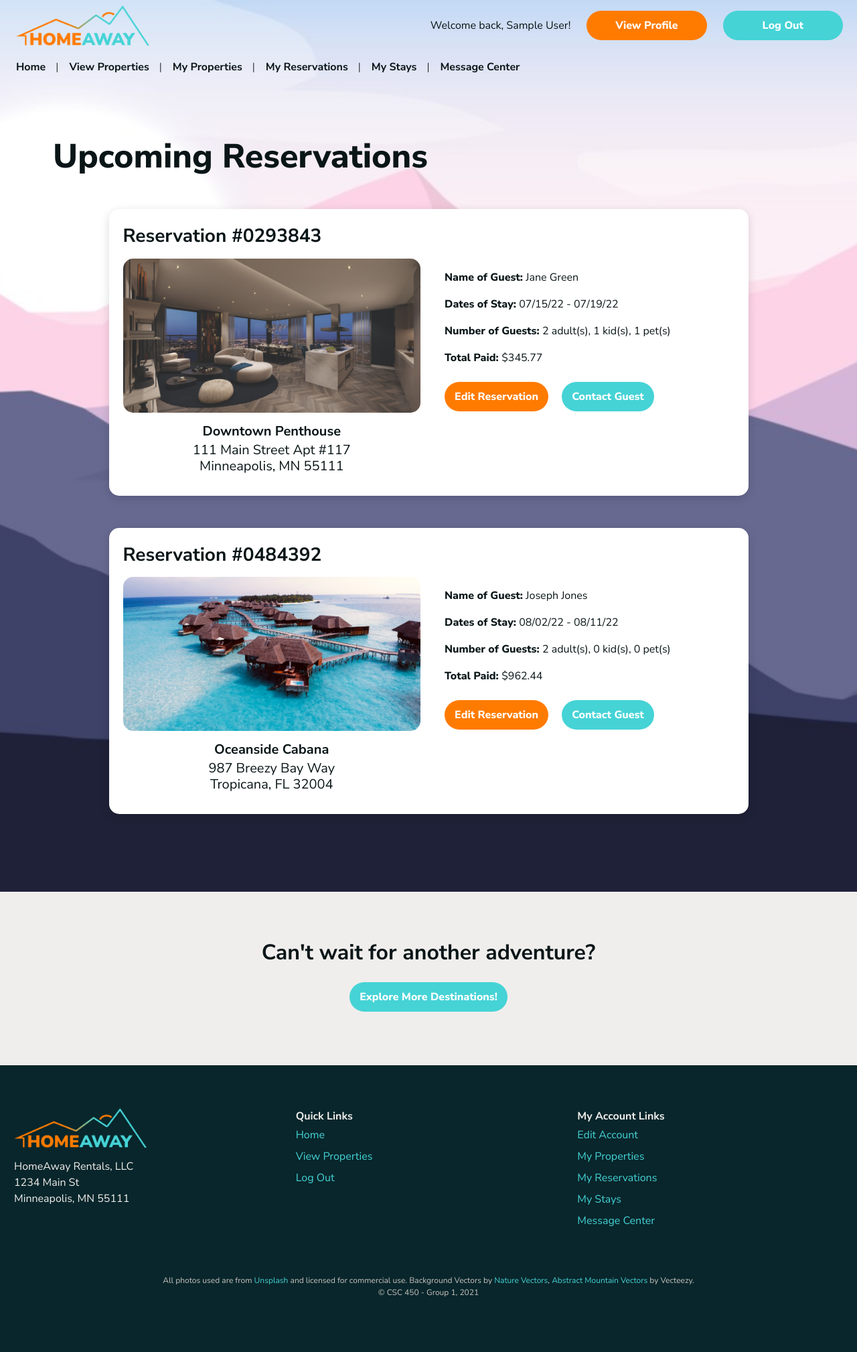
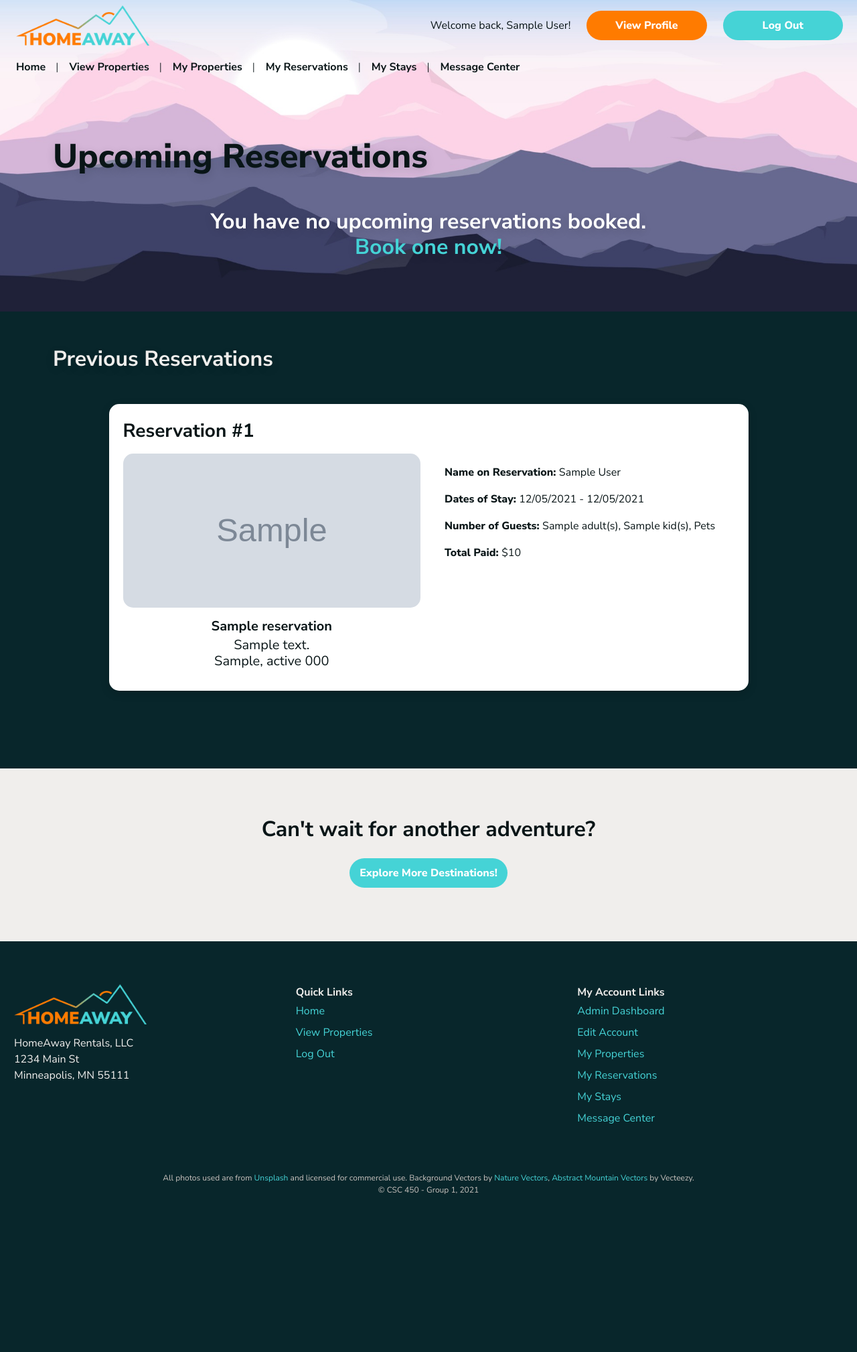
Before and after one commit to frigolie/CSC450_Group1_Project, a PHP site: page /upcoming-reservations.php in a window 1280 px wide. Shown: the whole page at 67% size. After the commit the page ends 1783 px from the top, so only its background shows below. Run offline with PHP 8.4, Linux system fonts and the light colour scheme; the visitor is signed in with stand-in values (Sample User, id 1); tables that the repository leaves empty or names only in its code hold one stand-in row (values such as "Sample post"); grey boxes marked "Sample" are stand-in pictures; data that the repository does not hold is empty; some libraries are stand-ins or nearby versions.

Commit message:
Connecting Upcoming Reservations
Connecting the upcoming reservations page to display all reservations where the current user is the guest_id of the reservation. Added functions to display both past and upcoming reservations based on the current date.

```diff
--- a/includes/functions/reservation/getPastReservations.php
+++ b/includes/functions/reservation/getPastReservations.php
@@ -9,7 +9,7 @@ function getPastReservations($user_id)
       exit();
   }
 
-  $sql = "SELECT * FROM reservation WHERE guest_id=$user_id AND checkIn < NOW();";
+  $sql = "SELECT * FROM property INNER JOIN reservation ON property.property_id=reservation.property_id WHERE guest_id=$user_id AND checkIn < NOW();";
   $past_res = mysqli_query($conn, $sql);
 
   return $past_res;
--- a/includes/functions/reservation/getUpcomingReservations.php
+++ b/includes/functions/reservation/getUpcomingReservations.php
@@ -1,6 +1,6 @@
 <?php
 
-function getUpcoming($user_id)
+function getUpcomingReservations($user_id)
 {
   include dirname( dirname( dirname(__FILE__) ) ) . '/Inc.DBC.php';
 
@@ -9,7 +9,7 @@ function getUpcoming($user_id)
       exit();
   }
 
-  $sql = "SELECT * FROM reservation WHERE guest_id=$user_id AND checkIn > NOW();";
+  $sql = "SELECT * FROM property INNER JOIN reservation ON property.property_id=reservation.property_id WHERE guest_id=$user_id AND checkIn > NOW();";
   $future_res = mysqli_query($conn, $sql);
 
   return $future_res;
--- a/upcoming-reservations.php
+++ b/upcoming-reservations.php
@@ -1,6 +1,9 @@
 <?php
 session_start();
-if (isset($_SESSION['username'])) {
+if (isset($_SESSION['user_id'])) {
+  include 'includes/functions/reservation/getPastReservations.php';
+  include 'includes/functions/reservation/getUpcomingReservations.php';
+  include 'includes/functions/image/getPropertyImages.php';
 ?>
 
 <!DOCTYPE html>
@@ -8,7 +11,7 @@ if (isset($_SESSION['username'])) {
   <head>
     <meta charset="utf-8" name="viewport" content="width=device-width, initial-scale=1">
 
-      <!-- upcoming-reservations.php - The page for viewing upcoming reservations as a host
+      <!-- upcoming-reservations.php - The page for viewing upcoming reservations as a guest
       CSC450 - Computer Science Capstone
       Group 1:
       Elise Frigoli
@@ -16,7 +19,7 @@ if (isset($_SESSION['username'])) {
       Joshua Sibert
       Lor Xiong
       Written:     10/20/21
-      Revisions:
+      Revisions:   12/14/21 - Connecting to the database
       -->
 
       <!-- Page title -->
@@ -28,98 +31,130 @@ if (isset($_SESSION['username'])) {
     <section class="container-fluid initialPageContent pb-5 pinkMountains">
       <div class="container mb-3">
         <div class="row py-1 justify-content-center">
-          <h1 class="mb-5">Upcoming Reservations</h1>
+          <h1 class="mb-5 text-shadow">Upcoming Reservations</h1>
 
-          <!-- This single listing can be created on a foreach loop over data so that it can grow dynamically -->
+        <?php
+          $future_reservations = getUpcomingReservations($_SESSION['user_id']);
+          if (mysqli_num_rows($future_reservations) > 0) {
+            $i = 1;
+            while ($f_res = mysqli_fetch_assoc($future_reservations)) {
+              $checkIn = date_create($f_res['checkIn']);
+              $checkOut = date_create($f_res['checkOut']);
+              $images = getPropertyImages($f_res['property_id']);
+              if ($images[0]['filename'] != '') { $featImg = '/graphic/uploads/property_images/' . $images[0]['filename']; } else { $featImg = '/graphic/ha_square.png'; }
+              ?>
               <div class="col-12 col-md-10 mb-5 p-4 text-center bg-white rounded-custom box-shadow">
                 <div class="row">
                   <div class="col-12 text-start mb-2">
-                <h3>Reservation #0293843</h3>
+                    <h3>Reservation #<?php echo $f_res['id']; ?></h3>
                   </div>
                   <div class="col-12 col-md-6">
-                <a href="/property-details.php">
+                    <a href="/property-details.php?property_id=<?php echo $f_res['property_id']; ?>">
                       <div class="w-100 rentalListing rounded-custom">
-                    <img class="w-100" src="graphic/penthouse.jpg" alt="Penthouse Rental" title="Photo by Mostafa Safadel">
+                        <img class="w-100" src="<?php echo $featImg; ?>" alt="<?php echo $f_res['name'] ?>" title="Photo of <?php echo $f_res['name'] ?>">
                       </div>
                     </a>
-                <a href="/property-details.php">
-                  <h4 class="mt-3 mb-1">Downtown Penthouse</h4>
+                    <a href="/property-details.php?property_id=<?php echo $f_res['property_id']; ?>">
+                      <h4 class="mt-3 mb-1"><?php echo $f_res['name'] ?></h4>
                     </a>
-                <h5>111 Main Street Apt #117<br/>
-                  Minneapolis, MN 55111
+                    <h5><?php echo $f_res['address'] ?><br/>
+                      <?php echo $f_res['city'] . ", " . $f_res['state'] . " " . $f_res['zip']; ?>
                     </h5>
                   </div>
                   <div class="col-12 col-md-6 reservationDetails text-start p-4 pt-3">
                     <p class="w-100 reservationNames">
-                  <span class="reservationTitle">Name of Guest: </span>Jane Green
+                      <span class="reservationTitle">Name on Reservation: </span><?php echo $f_res['fname'] . " " . $f_res['lname']; ?>
                     </p>
                     <p class="w-100 reservationDates">
-                  <span class="reservationTitle">Dates of Stay: </span>07/15/22 - 07/19/22
+                      <span class="reservationTitle">Dates of Stay: </span><?php echo date_format($checkIn,"m/d/Y") . " - " . date_format($checkOut,"m/d/Y"); ?>
                     </p>
                     <p class="w-100 reservationGuests">
-                  <span class="reservationTitle">Number of Guests: </span>2 adult(s), 1 kid(s), 1 pet(s)
+                      <span class="reservationTitle">Number of Guests: </span><?php echo $f_res['adults']; ?> adult(s), <?php echo $f_res['kids']; ?> kid(s), <?php if ($f_res['pets'] == 'No') { echo "No "; } ?> Pets
                     </p>
                     <p class="w-100 reservationPaid">
-                  <span class="reservationTitle">Total Paid: </span>$345.77
+                      <span class="reservationTitle">Total Paid: </span>$<?php echo $f_res['total_price']; ?>
                     </p>
                     <div class="w-100">
-                  <a href="/edit-reservation.php">
+                      <a href="/edit-reservation.php?reservation_id=<?php echo $f_res['id']; ?>">
                         <button class="globalButton orangeButton my-2 me-2">Edit Reservation</button>
                       </a>
-                  <a href="/messages.php">
-                    <button class="globalButton blueButton my-2 ms-2">Contact Guest</button>
+                      <a href="/messages.php?recipient_id=<?php echo $f_res['owner_id']; ?>">
+                        <button class="globalButton blueButton my-2 ms-2">Contact Host</button>
                       </a>
                     </div>
                   </div>
                 </div>
               </div>
-          <!-- End single listing, lines 38-118 are repeating for demo purposes until we get dynamic functionality set up -->
+            <?php $i++;
+            }
+          } else {
+            echo '<h2 class="white-text text-center text-shadow">You have no upcoming reservations booked.<br><a class="blue-text" href="/view-properties.php">Book one now!</a></h2>';
+          }?>
+
+        </div>
+      </div>
+    </section>
+
+    <section class="container-fluid py-5 black-bg">
+      <div class="container mb-3">
+        <div class="row py-1 justify-content-center">
+          <h2 class="mb-5 lt-gray-text text-shadow">Previous Reservations</h2>
+
+          <?php
+          $past_reservations = getPastReservations($_SESSION['user_id']);
+          if (mysqli_num_rows($past_reservations) > 0) {
+            $i = 1;
+            while ($p_res = mysqli_fetch_assoc($past_reservations)) {
+              $checkIn = date_create($p_res['checkIn']);
+              $checkOut = date_create($p_res['checkOut']);
+              $images = getPropertyImages($p_res['property_id']);
+              if ($images[0]['filename'] != '') { $featImg = '/graphic/uploads/property_images/' . $images[0]['filename']; } else { $featImg = '/graphic/ha_square.png'; }
+              ?>
 
               <div class="col-12 col-md-10 mb-5 p-4 text-center bg-white rounded-custom box-shadow">
                 <div class="row">
                   <div class="col-12 text-start mb-2">
-                <h3>Reservation #0484392</h3>
+                    <h3>Reservation #<?php echo $p_res['id']; ?></h3>
                   </div>
                   <div class="col-12 col-md-6">
-                <a href="/property-details.php">
+                    <a href="/property-details.php?property_id=<?php echo $p_res['property_id']; ?>">
                       <div class="w-100 rentalListing rounded-custom">
-                    <img class="w-100" src="graphic/cabana.jpg" alt="Cabana Rental" title="Photo by Mike Swigunski">
+                        <img class="w-100" src="<?php echo $featImg; ?>" alt="<?php echo $p_res['name'] ?>" title="Photo of <?php echo $p_res['name'] ?>">
                       </div>
                     </a>
-                <a href="/property-details.php">
-                  <h4 class="mt-3 mb-1">Oceanside Cabana</h4>
+                    <a href="/property-details.php?property_id=<?php echo $p_res['property_id']; ?>">
+                      <h4 class="mt-3 mb-1"><?php echo $p_res['name'] ?></h4>
                     </a>
-                <h5>987 Breezy Bay Way<br/>
-                  Tropicana, FL 32004
+                    <h5><?php echo $p_res['address'] ?><br/>
+                      <?php echo $p_res['city'] . ", " . $p_res['state'] . " " . $p_res['zip']; ?>
                     </h5>
                   </div>
                   <div class="col-12 col-md-6 reservationDetails text-start p-4 pt-3">
                     <p class="w-100 reservationNames">
-                  <span class="reservationTitle">Name of Guest: </span>Joseph Jones
+                      <span class="reservationTitle">Name on Reservation: </span><?php echo $p_res['fname'] . " " . $p_res['lname']; ?>
                     </p>
                     <p class="w-100 reservationDates">
-                  <span class="reservationTitle">Dates of Stay: </span>08/02/22 - 08/11/22
+                      <span class="reservationTitle">Dates of Stay: </span><?php echo date_format($checkIn,"m/d/Y") . " - " . date_format($checkOut,"m/d/Y"); ?>
                     </p>
                     <p class="w-100 reservationGuests">
-                  <span class="reservationTitle">Number of Guests: </span>2 adult(s), 0 kid(s), 0 pet(s)
+                      <span class="reservationTitle">Number of Guests: </span><?php echo $p_res['adults']; ?> adult(s), <?php echo $p_res['kids']; ?> kid(s), <?php if ($p_res['pets'] == 'No') { echo "No "; } ?> Pets
                     </p>
                     <p class="w-100 reservationPaid">
-                  <span class="reservationTitle">Total Paid: </span>$962.44
+                      <span class="reservationTitle">Total Paid: </span>$<?php echo $p_res['total_price']; ?>
                     </p>
-                <div class="w-100">
-                  <a href="/edit-reservation.php">
-                    <button class="globalButton orangeButton my-2 me-2">Edit Reservation</button>
-                  </a>
-                  <a href="/messages.php">
-                    <button class="globalButton blueButton my-2 ms-2">Contact Guest</button>
-                  </a>
                   </div>
                 </div>
               </div>
-          </div>
+            <?php $i++;
+            }
+          } else {
+            echo '<h2 class="white-text text-center text-shadow">You do not have any past reservations on record.</h2>';
+          }?>
+
         </div>
       </div>
     </section>
+
 
     <section class="container-fluid py-5 lt-gray-bg">
       <div class="row w-75 mx-auto py-4 max-880">
@@ -138,6 +173,8 @@ if (isset($_SESSION['username'])) {
     <?php include(getcwd( ) . "/footer.php"); ?>
   </body>
 </html>
-<?php } else {
+<?php } else if(isset($_SESSION['admin_id'])) {
+    header("Location: /admin.php");
+} else {
     header("Location: /login.php");
 } ?>
--- a/upcoming-stays.php
+++ b/upcoming-stays.php
@@ -63,7 +63,7 @@ if (isset($_SESSION['user_id'])) {
                   </div>
                   <div class="col-12 col-md-6 reservationDetails text-start p-4 pt-3">
                     <p class="w-100 reservationNames">
-                      <span class="reservationTitle">Name on Reservation: </span><?php echo $f_stay['fname'] . " " . $f_stay['lname']; ?>
+                      <span class="reservationTitle">Name of Guest: </span><?php echo $f_stay['fname'] . " " . $f_stay['lname']; ?>
                     </p>
                     <p class="w-100 reservationDates">
                       <span class="reservationTitle">Dates of Stay: </span><?php echo date_format($checkIn,"m/d/Y") . " - " . date_format($checkOut,"m/d/Y"); ?>
@@ -131,7 +131,7 @@ if (isset($_SESSION['user_id'])) {
                   </div>
                   <div class="col-12 col-md-6 reservationDetails text-start p-4 pt-3">
                     <p class="w-100 reservationNames">
-                      <span class="reservationTitle">Name on Reservation: </span><?php echo $p_stay['fname'] . " " . $p_stay['lname']; ?>
+                      <span class="reservationTitle">Name of Guest: </span><?php echo $p_stay['fname'] . " " . $p_stay['lname']; ?>
                     </p>
                     <p class="w-100 reservationDates">
                       <span class="reservationTitle">Dates of Stay: </span><?php echo date_format($checkIn,"m/d/Y") . " - " . date_format($checkOut,"m/d/Y"); ?>
```
Lines whose indentation alone changed are shown as unchanged.
